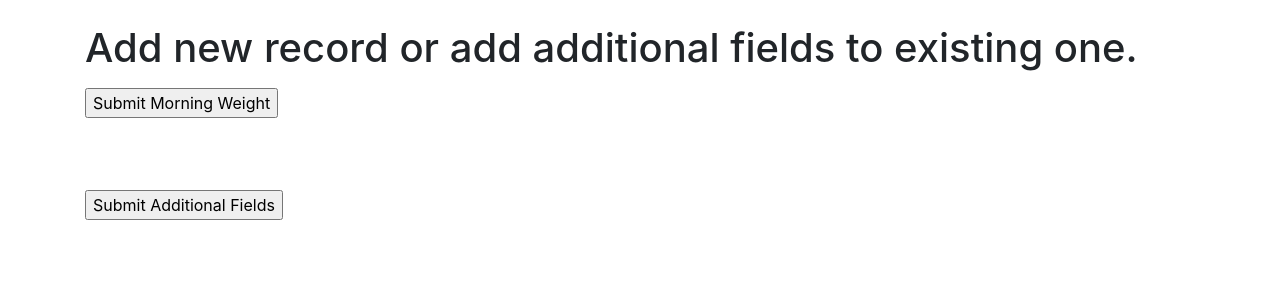
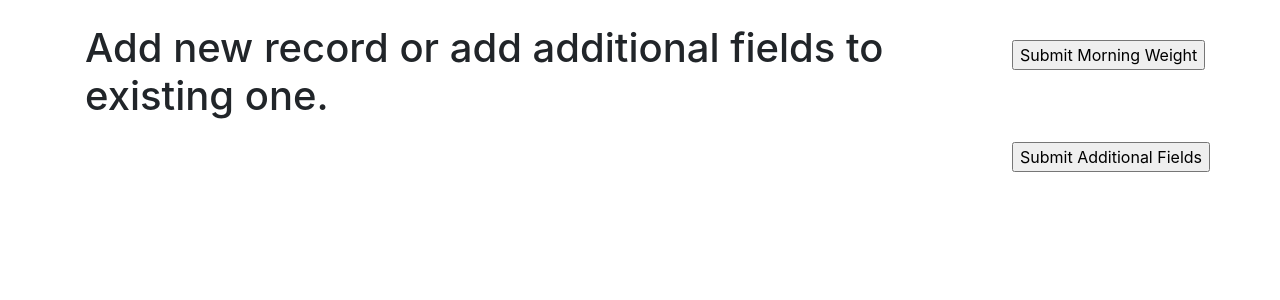
Before and after one commit to fautro/tracker, a Django app: template templates/wtrack/add_record.html in a window 1280 px wide. Shown: the part 56-356 px from the top of the page. Run offline with Django 3.2, Linux system fonts and the light colour scheme; the template is opened without the code that fills it, so the values that code supplies are empty; some libraries are stand-ins or nearby versions.

Commit message:
[wtrack] template changes

```diff
--- a/templates/wtrack/add_record.html
+++ b/templates/wtrack/add_record.html
@@ -57,6 +57,9 @@
       <div class="row">
           <div class="col-md">
             <h1>Add new record or add additional fields to existing one.</h1>
+          </div>
+          <div class="row">
+            <div class="col-md">
             <p class="lead">
                 <form id="weight_form" method="post" action="">
                  {% csrf_token %}
```
